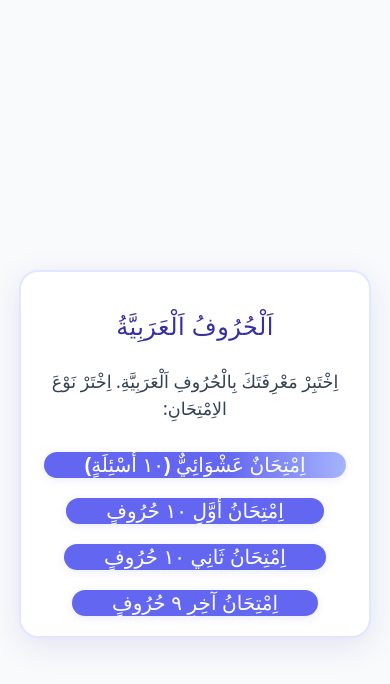
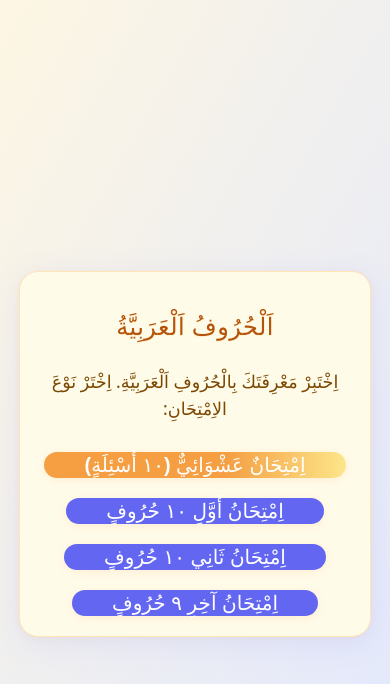
Before and after one commit to YousofFarrag/letrasarabe, a React (Vite) app: page / in a window 390 px wide. Shown: the top 684 px of the page. Built offline with nearby package versions, Linux system fonts and the light colour scheme.

Commit message:
style: complete redesign for modern, mobile-friendly, beautiful quiz app UI

```diff
--- a/src/index.css
+++ b/src/index.css
@@ -29,7 +29,7 @@ body {
   display: flex;
   align-items: center;
   justify-content: center;
-  background: #f8fafc;
+  background: linear-gradient(120deg, #fdf6e3 0%, #e0e7ff 100%);
   overflow-x: hidden;
 }
 
@@ -43,20 +43,20 @@ body {
 
 .quiz-container {
   width: 100vw;
-  max-width: 420px;
+  max-width: 410px;
   min-width: 280px;
   min-height: 500px;
   max-height: 98vh;
   margin: 0.5cm;
-  background: #fff;
-  border-radius: 2.2rem;
-  box-shadow: 0 8px 32px 0 rgba(31, 38, 135, 0.10);
-  padding: 1.2rem 0.7rem 1.2rem 0.7rem;
+  background: #fffbe9;
+  border-radius: 1.5rem;
+  box-shadow: 0 6px 32px 0 rgba(99, 102, 241, 0.10), 0 1.5px 6px 0 rgba(245, 158, 66, 0.08);
+  padding: 1.2rem 1rem 1.2rem 1rem;
   display: flex;
   flex-direction: column;
   align-items: stretch;
   justify-content: flex-start;
-  border: 2px solid #e0e7ff;
+  border: 1.5px solid #ffe4b5;
   position: relative;
   box-sizing: border-box;
   overflow-y: auto;
@@ -84,38 +84,39 @@ body {
 }
 
 .quiz-title {
-  color: #3730a3;
-  font-weight: 800;
+  color: #b45309;
+  font-weight: 900;
   margin-bottom: 0.3em;
   text-align: center;
   font-size: 2.1em;
   letter-spacing: 0.02em;
+  text-shadow: 0 1px 0 #fff3cd;
 }
 .quiz-desc {
-  color: #334155;
+  color: #7c4700;
   font-size: 1.15em;
   margin-bottom: 1.2em;
   text-align: center;
   font-weight: 500;
 }
 .question-counter {
-  color: #6366f1;
-  font-weight: 600;
+  color: #f59e42;
+  font-weight: 700;
   margin-bottom: 0.7em;
   font-size: 1.1em;
   text-align: center;
 }
 .question-box {
-  background: #f1f5f9;
+  background: #fff3cd;
   border-radius: 1.2em;
   padding: 1.1em 1em;
   margin-bottom: 1.2em;
   width: 100%;
-  box-shadow: 0 2px 8px 0 rgba(99, 102, 241, 0.08);
+  box-shadow: 0 2px 8px 0 rgba(245, 158, 66, 0.10);
   text-align: left;
 }
 .question-text {
-  color: #0f172a;
+  color: #7c4700;
   font-size: 1.3em;
   font-weight: bold;
   direction: ltr;
@@ -123,22 +124,22 @@ body {
 .options-grid {
   display: grid;
   grid-template-columns: 1fr 1fr;
-  gap: 0.7em;
+  gap: 0.8em;
   width: 100%;
   margin-bottom: 1.2em;
   align-items: stretch;
   justify-items: center;
 }
 .option-btn {
-  background: #f1f5f9;
-  color: #3730a3;
-  border: 2px solid #a5b4fc;
-  border-radius: 1.5em;
-  font-size: 2.1em;
+  background: #fffbe9;
+  color: #b45309;
+  border: 2px solid #ffe4b5;
+  border-radius: 1.2em;
+  font-size: 2em;
   font-weight: 800;
-  padding: 0.2em 0.1em;
+  padding: 0.3em 0.1em;
   transition: background 0.2s, border 0.2s, color 0.2s, box-shadow 0.2s;
-  box-shadow: 0 1px 4px 0 rgba(99, 102, 241, 0.07);
+  box-shadow: 0 1px 4px 0 rgba(245, 158, 66, 0.07);
   width: 2.2em;
   min-width: 2.2em;
   max-width: 2.2em;
@@ -153,19 +154,19 @@ body {
   cursor: pointer;
 }
 .option-btn.selected {
-  background: #c7d2fe;
-  border-color: #6366f1;
-  box-shadow: 0 0 0 3px #a5b4fc;
+  background: #fde68a;
+  border-color: #f59e42;
+  box-shadow: 0 0 0 3px #ffe4b5;
 }
-@media (max-width: 600px) {
-  .option-btn {
-    font-size: 1.5em;
-    width: 1.5em;
-    min-width: 1.5em;
-    max-width: 1.5em;
-    min-height: 1.5em;
-    max-height: 1.5em;
-  }
+.option-btn.correct {
+  background: #bbf7d0;
+  border-color: #22c55e;
+  color: #166534;
+}
+.option-btn.wrong {
+  background: #fecaca;
+  border-color: #ef4444;
+  color: #991b1b;
 }
 .feedback-box {
   width: 100%;
@@ -176,7 +177,8 @@ body {
   text-align: center;
   font-weight: 600;
   box-shadow: 0 2px 8px 0 rgba(239, 68, 68, 0.07);
-  background: #f8fafc;
+  background: #fffbe9;
+  color: #7c4700;
 }
 .feedback-box.correct {
   background: #bbf7d0;
@@ -196,17 +198,17 @@ body {
   padding-right: 2em;
   white-space: nowrap;
   border-radius: 2em;
-  background: linear-gradient(90deg, #6366f1 60%, #a5b4fc 100%);
+  background: linear-gradient(90deg, #f59e42 60%, #fde68a 100%);
   color: #fff;
   border: none;
   font-weight: 700;
   margin: 0.5em auto 0 auto;
-  box-shadow: 0 2px 8px 0 rgba(99, 102, 241, 0.13);
+  box-shadow: 0 2px 8px 0 rgba(245, 158, 66, 0.13);
   transition: background 0.2s, transform 0.1s;
   display: block;
 }
 .action-btn:hover, .restart-btn:hover {
-  background: linear-gradient(90deg, #3730a3 60%, #6366f1 100%);
+  background: linear-gradient(90deg, #b45309 60%, #f59e42 100%);
   transform: scale(1.04);
 }
 .home-btn-inside {
@@ -230,18 +232,19 @@ body {
   display: block;
 }
 .home-btn-inside:hover {
-  background: #ea580c;
+  background: #b45309;
   transform: scale(1.04);
 }
 .results-title {
-  color: #3730a3;
-  font-weight: 800;
+  color: #b45309;
+  font-weight: 900;
   margin-bottom: 0.7em;
   text-align: center;
   font-size: 2em;
+  text-shadow: 0 1px 0 #fff3cd;
 }
 .results-score {
-  color: #0f172a;
+  color: #7c4700;
   font-size: 1.3em;
   margin-bottom: 1.5em;
   text-align: center;
@@ -273,7 +276,7 @@ body {
     font-size: 1.1em;
   }
   .option-btn {
-    font-size: 1.1em;
+    font-size: 1.3em;
     min-height: 2.1em;
   }
   .feedback-box {
```
